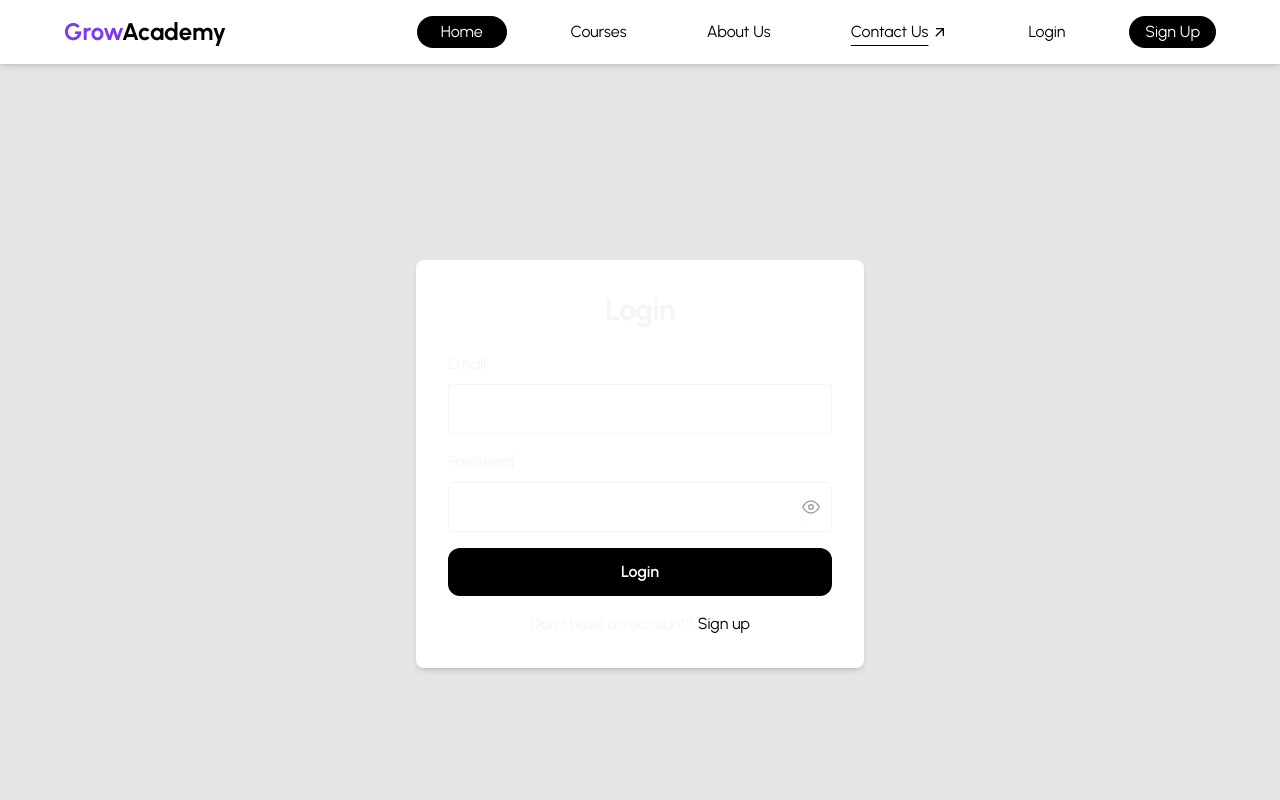
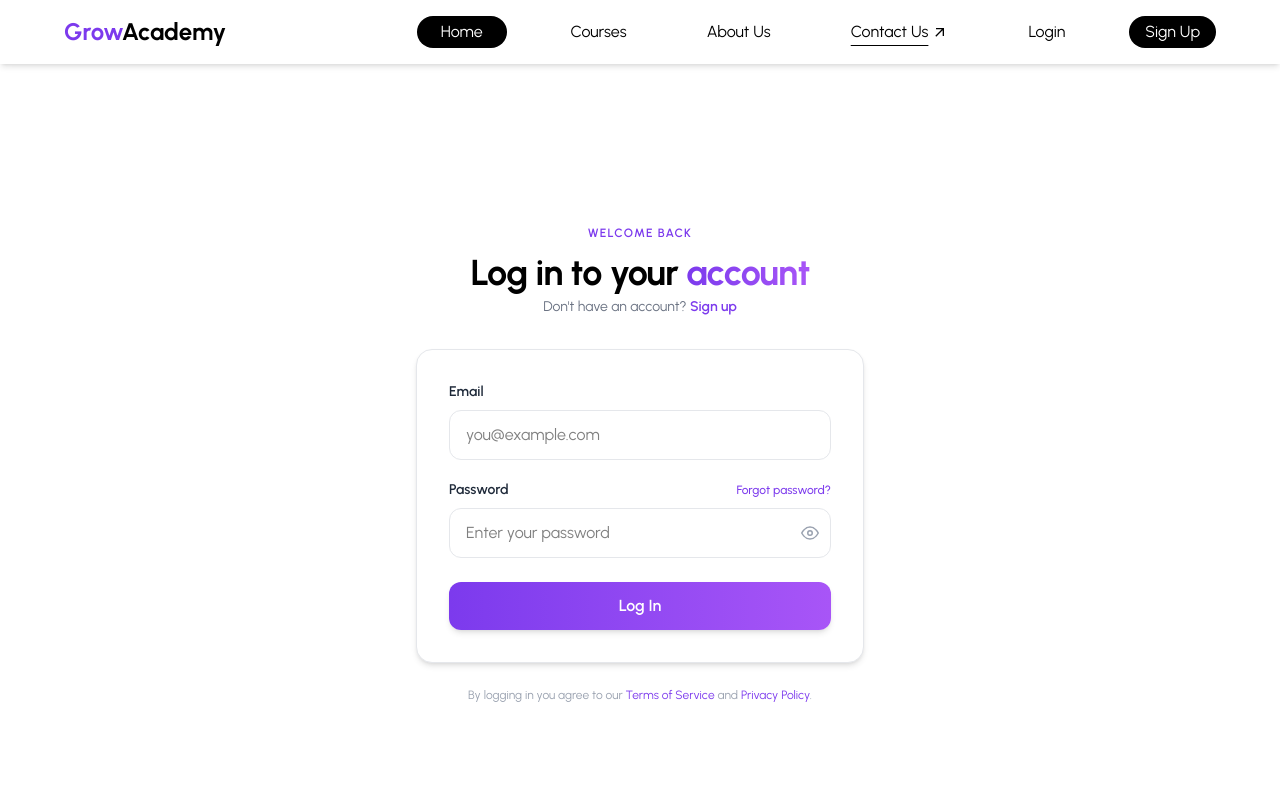
Before and after one commit to AbuShahma05/GrowAcademy, a React (Vite) app in the folder Frontend/: page /login in a window 1280 px wide. Shown: the top 800 px of the page. Built offline with nearby package versions, Linux system fonts and the light colour scheme; no server answers.

Commit message:
change the login ui

```diff
--- a/Frontend/src/pages/auth/Login.jsx
+++ b/Frontend/src/pages/auth/Login.jsx
@@ -21,11 +21,9 @@ const EyeOffIcon = () => (
 
 // ─────────────────────────────────────────────────────────────────────
 const Login = () => {
-  const [formData, setFormData] = useState({ email: "", password: "" });
-  const [error, setError] = useState("");
+  const [formData, setFormData] = useState({ email: '', password: '' });
+  const [error, setError] = useState('');
   const [loading, setLoading] = useState(false);
-
-  // NEW ↓ show/hide state
   const [showPassword, setShowPassword] = useState(false);
 
   const { login } = useAuth();
@@ -34,84 +32,125 @@ const Login = () => {
   const handleSubmit = async (e) => {
     e.preventDefault();
     setLoading(true);
-    setError("");
-
+    setError('');
     const result = await login(formData.email, formData.password);
-
     if (result.success) {
-      navigate("/");
+      navigate('/');
     } else {
       setError(result.message);
     }
     setLoading(false);
   };
 
+  const inputCls =
+    'w-full px-4 py-2.5 md:py-3 border border-gray-200 rounded-xl focus:outline-none focus:ring-2 focus:ring-[#7c3aed] focus:border-[#7c3aed] text-sm md:text-base transition';
+
   return (
-    <div className='min-h-screen flex items-center justify-center bg-neutral-200 px-4 py-8'>
-      <div className='bg-white p-6 md:p-8 rounded-lg shadow-md w-full max-w-md'>
-        <h2 className='text-2xl md:text-3xl font-bold mb-6 text-center'>
-          Login
-        </h2>
+    <div className="min-h-screen bg-white flex items-center justify-center px-4 py-10 overflow-x-hidden">
+      <div className="w-full max-w-md">
 
+        {/* ── Eyebrow + heading ── */}
+        <p className="text-xs font-semibold tracking-widest text-[#7c3aed] uppercase mb-3 text-center">
+          Welcome Back
+        </p>
+        <h1 className="text-2xl md:text-3xl lg:text-4xl font-bold mb-1 text-center text-black">
+          Log in to your{' '}
+          <span className="bg-gradient-to-r from-[#7c3aed] to-[#a855f7] bg-clip-text text-transparent">
+            account
+          </span>
+        </h1>
+        <p className="text-center text-sm text-gray-500 mb-8">
+          Don't have an account?{' '}
+          <Link to="/register" className="text-[#7c3aed] font-semibold hover:text-[#a855f7] transition">
+            Sign up
+          </Link>
+        </p>
+
+        {/* ── Card ── */}
+        <div className="bg-white p-6 md:p-8 rounded-2xl border border-gray-200 shadow-md hover:shadow-2xl hover:border-purple-700 transition-all duration-300">
+
+          {/* Error banner */}
           {error && (
-          <div className='bg-red-100 text-red-700 p-3 rounded mb-4 text-sm md:text-base'>
+            <div className="bg-red-50 border border-red-200 text-red-600 px-4 py-3 rounded-xl mb-5 text-sm flex items-start gap-2">
+              <svg className="w-4 h-4 mt-0.5 flex-shrink-0" fill="currentColor" viewBox="0 0 20 20">
+                <path fillRule="evenodd" d="M10 18a8 8 0 100-16 8 8 0 000 16zm-.75-5.25a.75.75 0 001.5 0v-3.5a.75.75 0 00-1.5 0v3.5zm.75-6a.75.75 0 100 1.5.75.75 0 000-1.5z" clipRule="evenodd" />
+              </svg>
               {error}
             </div>
           )}
 
-        <form onSubmit={handleSubmit} className='space-y-4'>
+          <form onSubmit={handleSubmit} className="space-y-5 text-black">
 
-          {/* Email — UNCHANGED */}
+            {/* Email */}
             <div>
-            <label className='block mb-2 text-sm md:text-base'>Email</label>
+              <label className="block mb-2 font-semibold text-sm text-gray-800">Email</label>
               <input
                 type="email"
                 value={formData.email}
                 onChange={(e) => setFormData({ ...formData, email: e.target.value })}
-              className='w-full px-4 py-2 md:py-3 border rounded focus:outline-none focus:ring-1 focus:ring-black text-sm md:text-base'
+                placeholder="you@example.com"
+                className={inputCls}
                 required
               />
             </div>
 
-          {/* Password — NEW: show/hide toggle added */}
+            {/* Password */}
             <div>
-            <label className='block mb-2 text-sm md:text-base'>Password</label>
+              <div className="flex items-center justify-between mb-2">
+                <label className="font-semibold text-sm text-gray-800">Password</label>
+                <span className="text-xs text-[#7c3aed] hover:text-[#a855f7] cursor-pointer transition font-medium">
+                  Forgot password?
+                </span>
+              </div>
               <div className="relative">
                 <input
                   type={showPassword ? 'text' : 'password'}
                   value={formData.password}
                   onChange={(e) => setFormData({ ...formData, password: e.target.value })}
-                className='w-full px-4 py-2 md:py-3 pr-11 border rounded focus:outline-none focus:ring-1 focus:ring-black text-sm md:text-base'
+                  placeholder="Enter your password"
+                  className={`${inputCls} pr-11`}
                   required
                 />
-              {/* 👁 Show / Hide toggle */}
                 <button
                   type="button"
-                onClick={() => setShowPassword(v => !v)}
-                className="absolute right-3 top-1/2 -translate-y-1/2 text-gray-400 hover:text-gray-600 transition"
-                title={showPassword ? 'Hide password' : 'Show password'}
+                  onClick={() => setShowPassword((v) => !v)}
+                  className="absolute right-3 top-1/2 -translate-y-1/2 text-gray-400 hover:text-[#7c3aed] transition"
                 >
                   {showPassword ? <EyeOffIcon /> : <EyeIcon />}
                 </button>
               </div>
             </div>
 
-          {/* Submit — UNCHANGED */}
+            {/* Submit */}
             <button
-            type='submit'
+              type="submit"
               disabled={loading}
-            className='w-full bg-black text-white py-2 md:py-3 rounded-xl hover:bg-[#fb7241] disabled:bg-gray-400 transition text-sm md:text-base font-semibold'
+              className="w-full bg-gradient-to-r from-[#7c3aed] to-[#a855f7] text-white py-3 rounded-xl font-semibold hover:opacity-90 transition-all duration-300 shadow-md disabled:opacity-60 text-sm md:text-base mt-1"
             >
-            {loading ? 'Logging in...' : 'Login'}
+              {loading ? (
+                <span className="flex items-center justify-center gap-2">
+                  <svg className="animate-spin h-4 w-4 text-white" xmlns="http://www.w3.org/2000/svg" fill="none" viewBox="0 0 24 24">
+                    <circle className="opacity-25" cx="12" cy="12" r="10" stroke="currentColor" strokeWidth="4" />
+                    <path className="opacity-75" fill="currentColor" d="M4 12a8 8 0 018-8v8z" />
+                  </svg>
+                  Logging in…
+                </span>
+              ) : (
+                'Log In'
+              )}
             </button>
+
           </form>
+        </div>
 
-        <p className='mt-4 text-center text-sm md:text-base'>
-          Don't have an account?{' '}
-          <Link to="/register" className="text-black hover:text-[#fb7241]">
-            Sign up
-          </Link>
+        {/* Footer note */}
+        <p className="text-center text-xs text-gray-400 mt-6">
+          By logging in you agree to our{' '}
+          <span className="text-[#7c3aed] hover:underline cursor-pointer">Terms of Service</span>
+          {' '}and{' '}
+          <span className="text-[#7c3aed] hover:underline cursor-pointer">Privacy Policy</span>.
         </p>
+
       </div>
     </div>
   );
```
Lines whose indentation alone changed are shown as unchanged.
